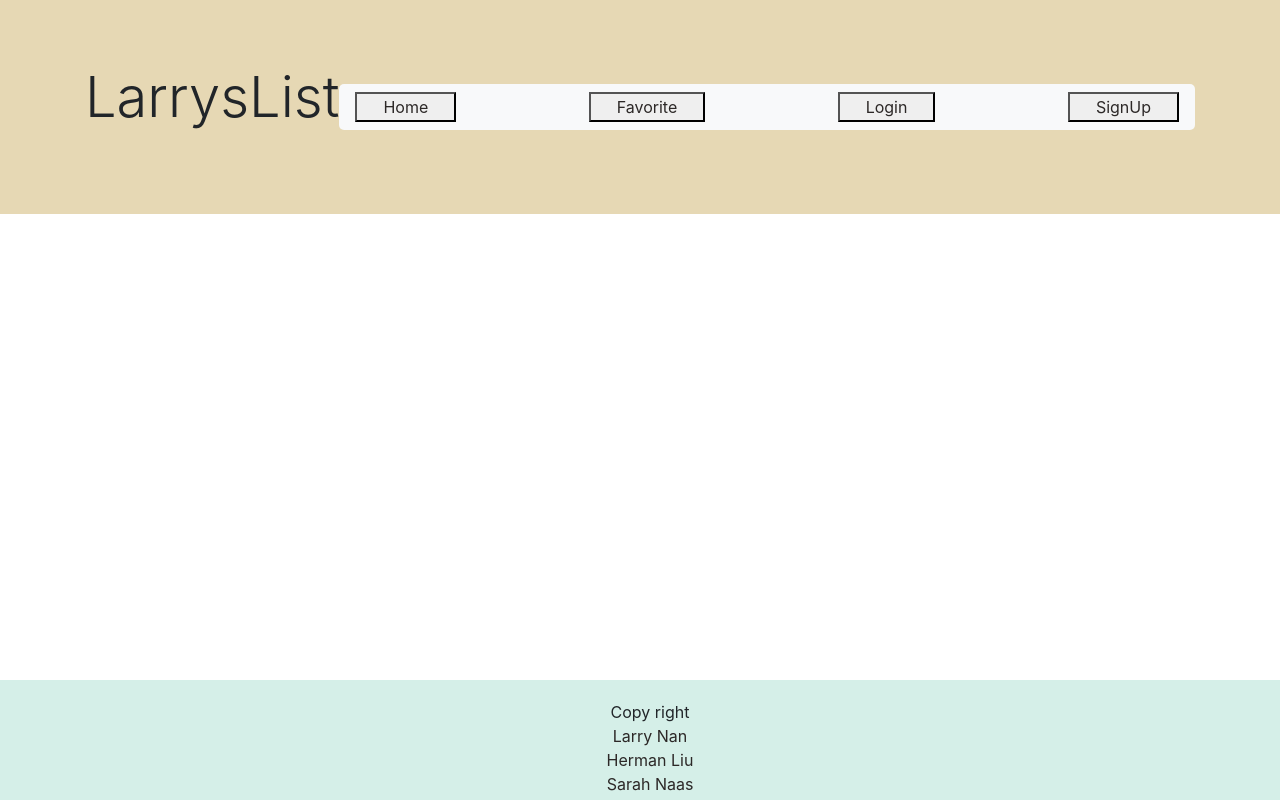
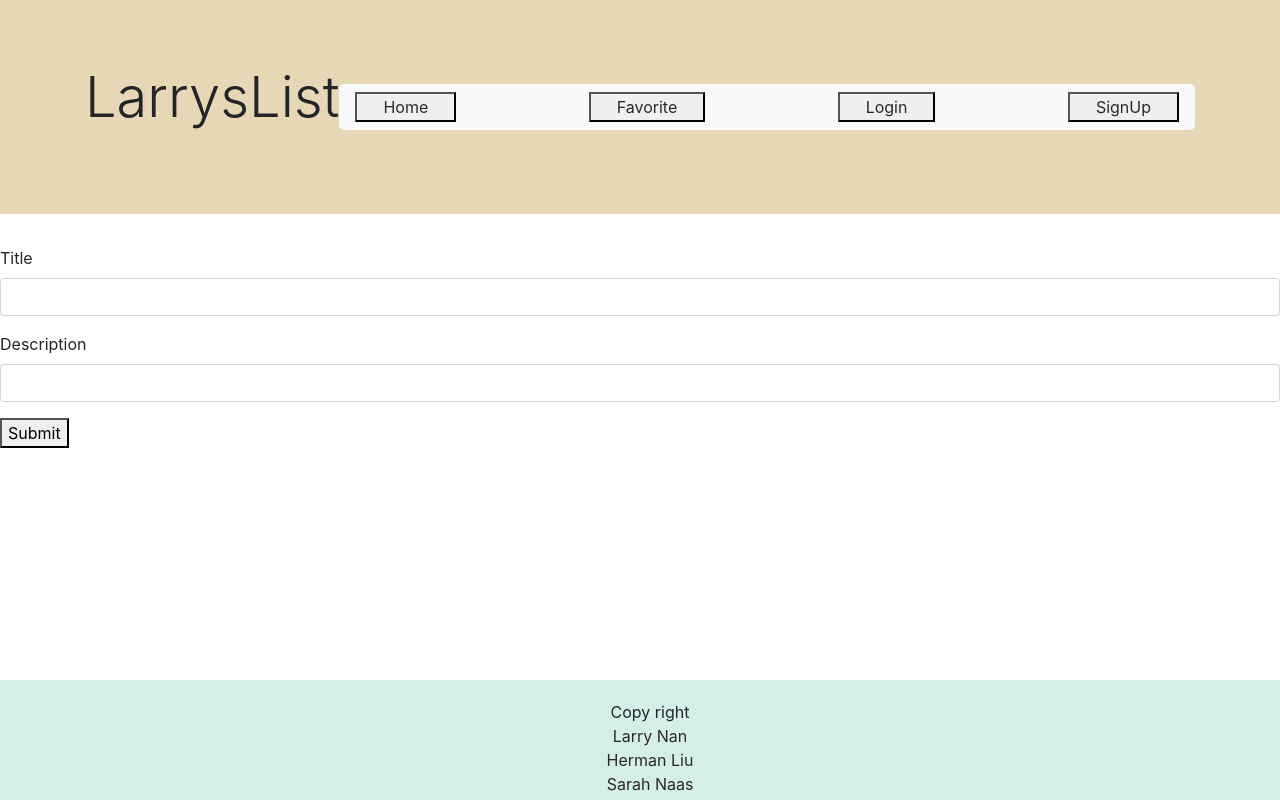
Before and after one commit to SarahJoline/Larryslist, a React (Create React App) app in the folder client/: page /post in a window 1280 px wide. Built offline with nearby package versions, Linux system fonts and the light colour scheme; no server answers.

Commit message:
post rendering to dom,detail page with post and comments section

```diff
--- a/client/src/App.js
+++ b/client/src/App.js
@@ -20,12 +20,15 @@ import Header from "./Components/Header/Header";
 import Navbar from "./Components/Navbar/Navbar";
 import NewPost from "./Components/NewPost/NewPost";
 import SignUp from "./pages/signUp/signUp";
+import Post from "./pages/Post/Post";
 
 
 import "./App.css";
 
 // import Category from "./Components/Category/Category";
 import { navigate } from "@reach/router";
+import Categories from "./Components/Categories/Categories";
+import Detail from "./pages/Detail/Detail";
 
 export const UserContext = React.createContext([]);
 // import Category from"./Components/Category/Category"
@@ -129,8 +132,12 @@ function App(props) {
         {/* <Favorite path="/Favorite" /> */}
         <Route exact path="/Favorite" component={Favorite}></Route>
         <Route exact path="/signUp" component={SignUp}></Route>
+        <Route exact path="/cats" component={Categories}></Route>
 
         <Route exact path="/newPost" component={NewPost}></Route>
+        <Route exact path="/post" component={Post}></Route>
+        <Route path="/detail/:id" component={Detail}></Route>
+
       </Switch>
       <Footer />
     </div>
--- a/client/src/Components/Categories/Categories.js
+++ b/client/src/Components/Categories/Categories.js
@@ -1,11 +1,30 @@
-import React from "react";
+import React, {useState, useEffect} from "react";
 //import { Button } from "reactstrap";
 import Test from "../Test/Test";
-
+import API from "../utility/API"
 
 function Categories() {
+  const [posts, setPosts]= useState([])
+  //get all posts
+  useEffect(() => {
+    API.getposts().then(getposts => {
+      console.log(getposts)
+      setPosts(getposts.data)
+    })
+  },[])
+  //render them to jsx
   return (
     <div>
+      <div> {posts.map(post => {
+        return (
+          <p><a href={"/detail/"+post._id}>
+            {post.title}
+          </a>
+          </p>
+        )
+      })}
+      </div>
+
       <Test />
       {/* <Button color="danger">Cars</Button>
       <Button color="danger">Jobs</Button>
--- a/client/src/Components/utility/API.js
+++ b/client/src/Components/utility/API.js
@@ -2,10 +2,10 @@ import axios from "axios";
 
 export default {
     getposts:function(){
-        return axios.get("/api/posts");
+        return axios.get("/api/allPosts");
     },
     getpost: function(id) {
-        return axios.get("/api/posts/" + id);
+        return axios.get("/api/find/" + id);
     },
     deletepost: function(id){
         return axios.delete("/api/posts/" + id);
--- /dev/null
+++ b/client/src/pages/Detail/Detail.js
@@ -0,0 +1,36 @@
+import React, { useState, useEffect, useRef } from 'react';
+import API from "../../Components/utility/API";
+import {useParams} from "react-router-dom"
+
+let _id = "5e73cd8debd0d346e0c48e9e"
+
+function Detail() {
+    const myRef = useRef()
+    const { id } = useParams()
+
+    const [detail, setDetail]= useState({})
+
+    useEffect(() => {
+        API.getpost(id).then(fred => {
+            setDetail(fred.data[0])
+            console.log(fred)
+        })
+    },[])
+
+    return (
+        <div>
+            <h1>
+            {detail.title}
+            </h1>
+            <p>
+                {detail.description}
+            </p>
+            <form>
+                <input type="text" ref={myRef} />
+                <button onClick={()=>console.log(myRef.current.value)} type="button">Make a Comment!</button>
+            </form>
+        </div>
+    )
+}
+
+export default Detail
--- /dev/null
+++ b/client/src/pages/Post/Post.js
@@ -0,0 +1,47 @@
+import React, { useState } from 'react';
+import axios from "axios";
+
+function Post() {
+    let [title, setTitle] = useState("")
+    let [description, setDescription] = useState("")
+
+    const handleTitleChange = event => {
+        setTitle(event.target.value)
+        console.log(title)
+    }
+
+    const handleDescriptionChange = event => {
+        setDescription(event.target.value)
+        console.log(description);
+
+    }
+
+    const submitBtn = () => {
+        console.log({ title, description });
+
+        axios.post('/api/newPost',{title,description
+
+    }).then(x=>window.location="/cats")
+
+
+    }
+
+    return (
+
+           <form>
+  <div className="form-group">
+    <label for="formGroupExampleInput">Title</label>
+    <input type="text" onChange={handleTitleChange} className="form-control" id="Title" value={title} />
+  </div>
+  <div className="form-group">
+    <label for="formGroupExampleInput2">Description</label>
+                <input type="text" onChange={handleDescriptionChange} className="form-control" id="Description" value={description}/>
+            </div>
+            <button onClick={submitBtn} type="button">Submit</button>
+        </form>
+
+
+    )
+}
+
+export default Post
```
Also changed, not shown: client/package.json (line endings or trailing spaces), 1 other file (tests, documents, lock files or other folders).
